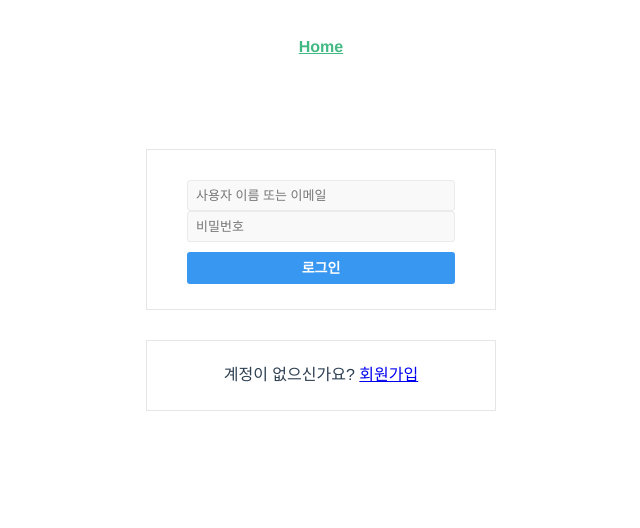
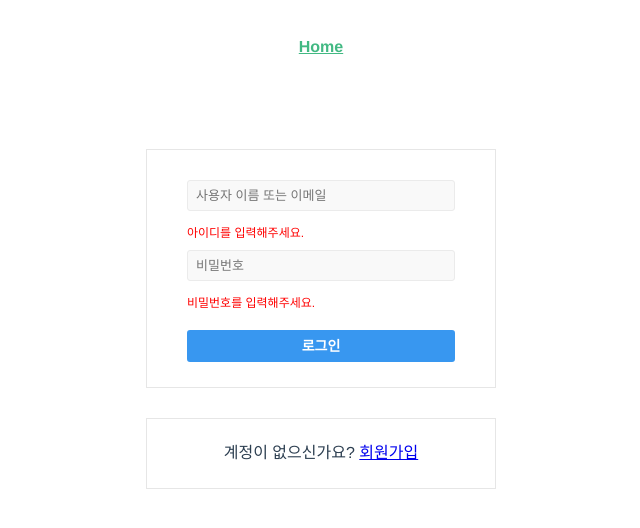
Before and after one commit to kimhongcha/instagram_front, a Vue app: page / in a window 1280 px wide. Shown: the top 528 px of the page, without its empty margins (319-959 px from the left). Built offline with nearby package versions, Linux system fonts and the light colour scheme.

Commit message:
로그인 경고문 추가

```diff
--- a/src/components/LoginForm.vue
+++ b/src/components/LoginForm.vue
@@ -7,10 +7,16 @@
 
                 <div class="login_user_name">
                   <input type="text" id="user_name" placeholder="사용자 이름 또는 이메일" v-model ="user_id"></input>
+                  <p>
+                      아이디를 입력해주세요.
+                  </p>
                 </div>
 
                 <div class="login_user_password">
                   <input type="password" id="user_password" placeholder="비밀번호" v-model ="user_password"></input>
+                  <p>
+                      비밀번호를 입력해주세요.
+                  </p>
                 </div>
 
                 <button id="submit_btn" value="로그인" class="submit_btn">로그인</button>
@@ -121,6 +127,18 @@ export default {
   padding: 7px 8px 7px;
 }
 
+.login_user_name > p{
+  text-align: left;
+  color: red;
+  font-size: 12px;
+}
+
+.login_user_password > p{
+  text-align: left;
+  color: red;
+  font-size: 12px;
+}
+
 .login_user_birth>input{
   width: 100%;
   background: 0 0;
```
